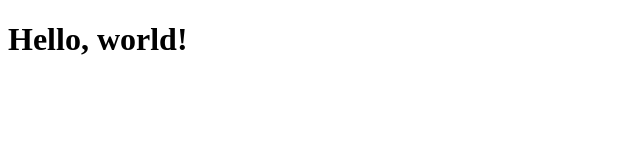
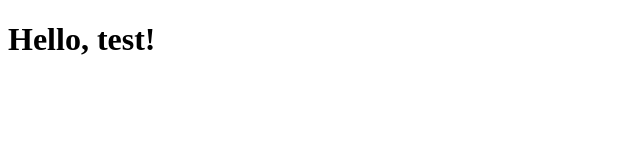
Before and after one commit to VoidzsterRBX/EHC-Repository, a plain HTML site: page College HTML.html in a window 1280 px wide. Shown: the full height of the page, 0-640 px from the left. Drawn offline with Linux system fonts and the light colour scheme.

Commit message:
Update College HTML.html

```diff
--- a/College HTML.html
+++ b/College HTML.html
@@ -6,6 +6,6 @@
     <title>Bootstrap demo</title>
   </head>
   <body>
-    <h1>Hello, world!</h1>
+    <h1>Hello, test!</h1>
   </body>
 </html>
```
